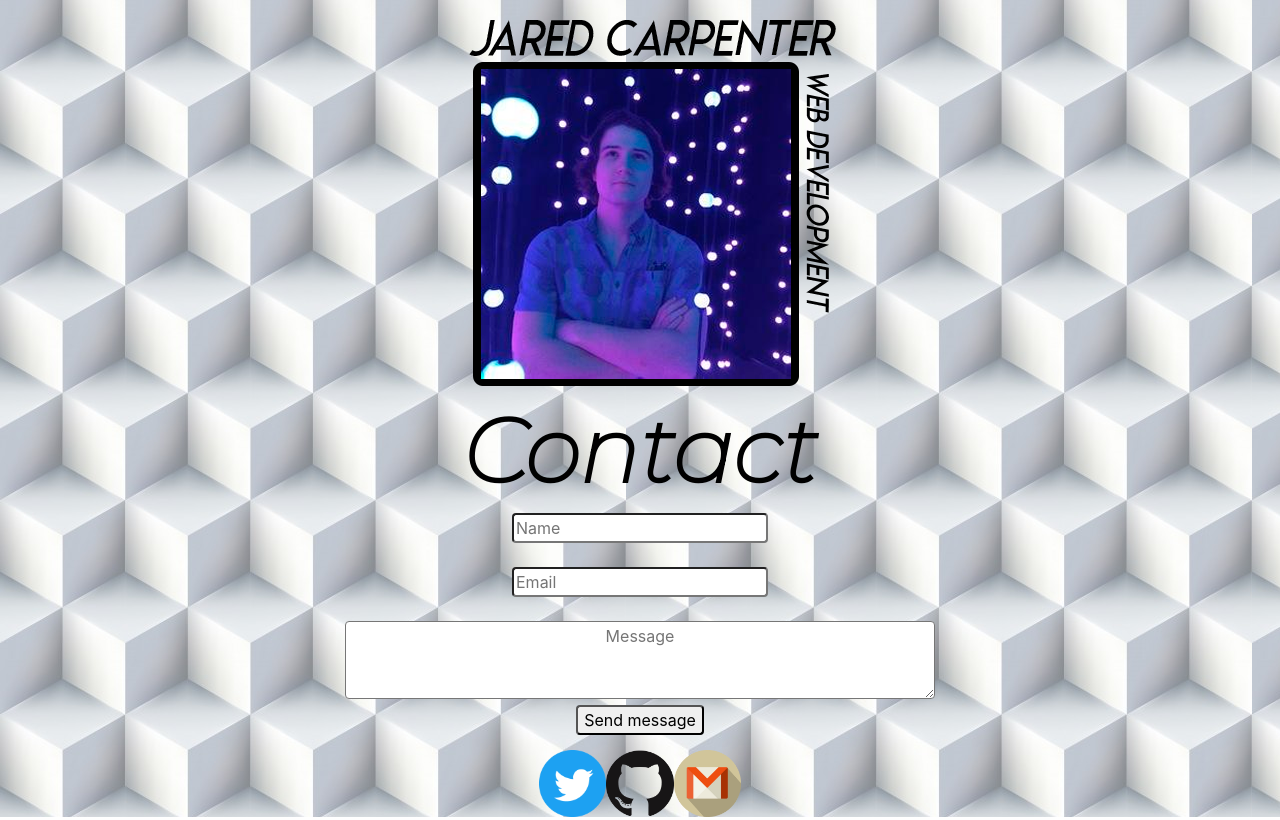
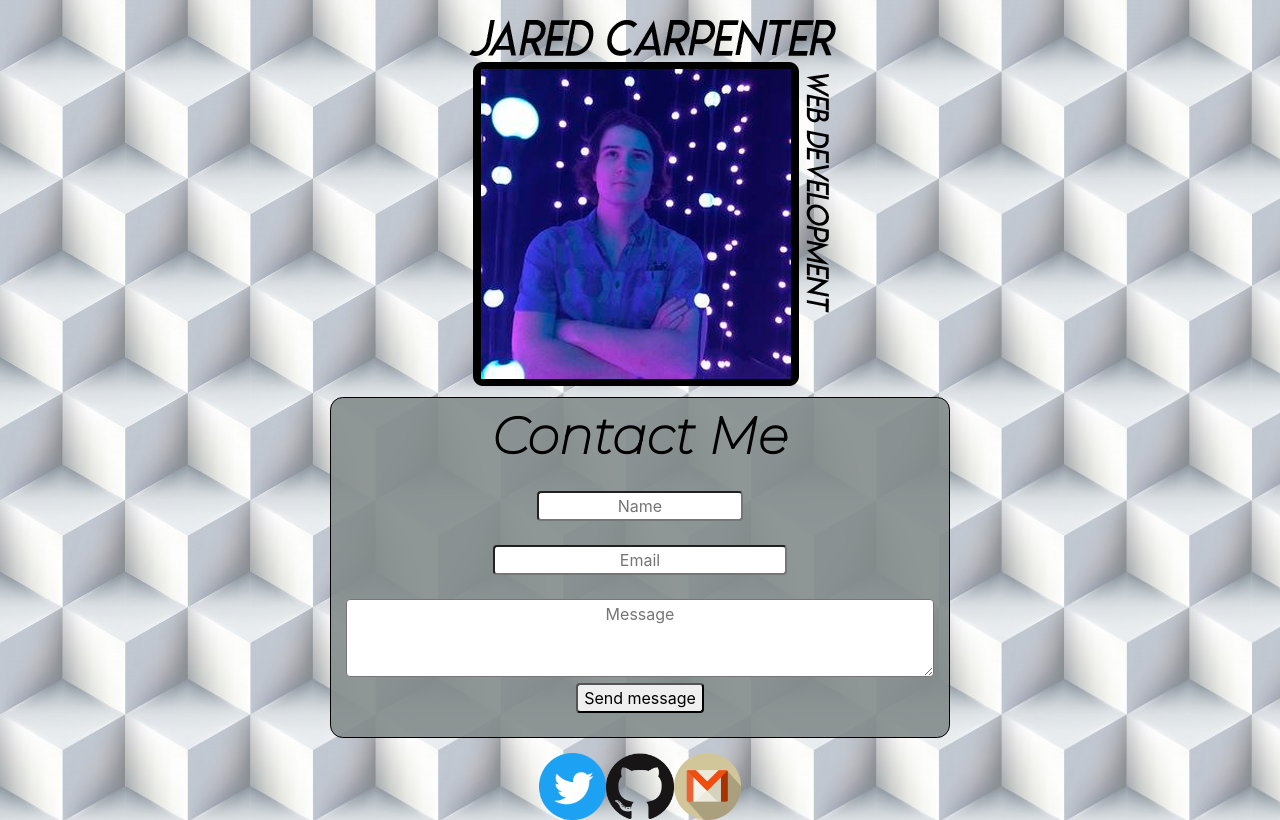
Before and after one commit to DialMforMukduk/personalweb, a Nuxt app: page /contact in a window 1280 px wide. Built offline with nearby package versions, Linux system fonts and the light colour scheme.

Commit message:
always stylin

```diff
--- a/pages/contact.vue
+++ b/pages/contact.vue
@@ -2,9 +2,6 @@
   <section class="container-fluid">
     <div>
       <logo />
-      <h1 class="title">
-        Contact
-      </h1>
       <div class="row">
         <div
           class="col-7 mx-auto"
@@ -27,6 +24,9 @@
                   Don’t fill this out:
                   <input name="bot-field">
                 </label>
+              </p>
+              <p class="title">
+                Contact Me
               </p>
               <input
                 id="name"
@@ -52,7 +52,7 @@
                 type="submit"
                 value="Send message"
               >
-            </form>
+            </form><br>
           </div>
         </div>
       </div>
@@ -113,7 +113,7 @@ export default {
 .title {
   font-family: "Montserrat", sans-serif;
   display: block;
-  font-size: 7vw;
+  font-size: 4vw;
   font-weight: bold;
   color: black;
   letter-spacing: 0.01vw;
@@ -147,4 +147,22 @@ textarea {
   text-align: center;
 }
 
+#email {
+  width: 50%;
+  text-align: center;
+}
+
+#name {
+  width: 35%;
+  text-align: center;
+}
+
+.col-7 {
+  border-radius: 1vw;
+  background-color: rgba(131, 139, 139, .9);
+  border-color: black;
+  border-width: .1vw;
+  border-style: solid;
+}
+
 </style>
```
